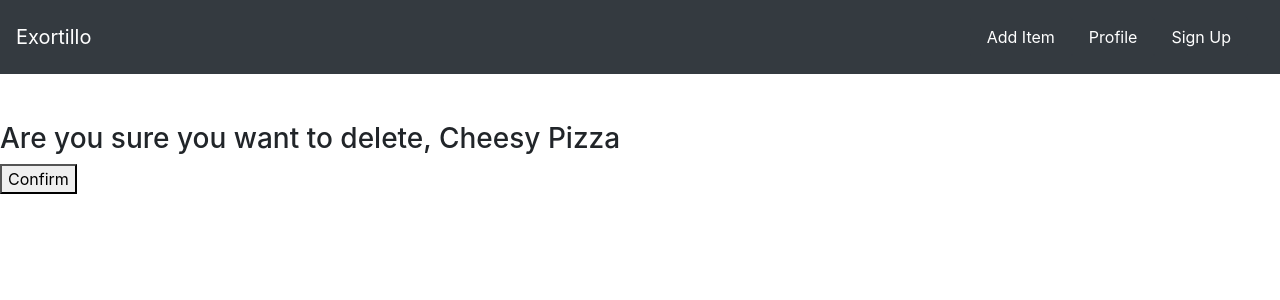
After one commit to AlexFerns16/DJANGO_35_AMF, a Django app: page /food/delete/1/ in a window 1280 px wide. The commit adds this page. Shown: the top 300 px of the page. Run offline with Django 4.2, Linux system fonts and the light colour scheme; data comes from the database, SQL or seed files in the repository; both versions use the stored data as it was after the commit.

Commit message:
commit:37

```diff
--- a/mysite/food/templates/food/detail.html
+++ b/mysite/food/templates/food/detail.html
@@ -46,7 +46,7 @@
         </a>
 
         <a
-            href="#"
+            href="{% url 'food:delete_item' item.id %}"
             style="width:80px"
             class="btn btn-danger"
         >
--- /dev/null
+++ b/mysite/food/templates/food/item-delete.html
@@ -0,0 +1,11 @@
+{% extends 'food/base.html' %}
+
+{% block body %}
+
+<form method="POST">
+    {% csrf_token %}
+    <h3>Are you sure you want to delete, {{ item.item_name }}</h3>
+    <button type="submit">Confirm</button>
+</form>
+
+{% endblock %}
--- a/mysite/food/urls.py
+++ b/mysite/food/urls.py
@@ -8,4 +8,5 @@ urlpatterns = [
     path('detail/<int:item_id>/', views.detail, name='detail'),
     path('add/', views.create_item, name='create_item'),
     path('update/<int:id>/', views.update_item, name='update_item'),
+    path('delete/<int:id>/', views.delete_item, name='delete_item'),
 ]
--- a/mysite/food/views.py
+++ b/mysite/food/views.py
@@ -49,3 +49,16 @@ def update_item(request, id):
         return redirect('food:index')
 
     return render(request, 'food/item-form.html', context)
+
+def delete_item(request, id):
+    item = Item.objects.get(pk=id)
+
+    context = {
+        'item':item
+    }
+
+    if request.method == 'POST':
+        item.delete()
+        return redirect('food:index')
+
+    return render(request, 'food/item-delete.html', context)
```
Also changed, not shown: mysite/db.sqlite3.
